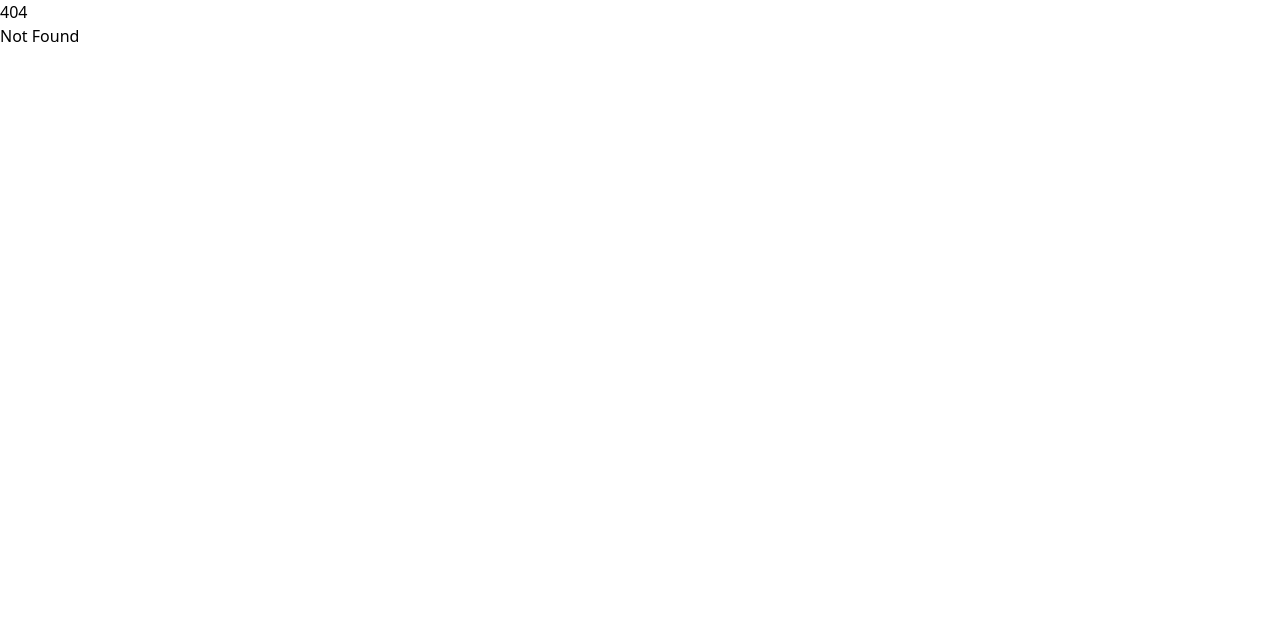
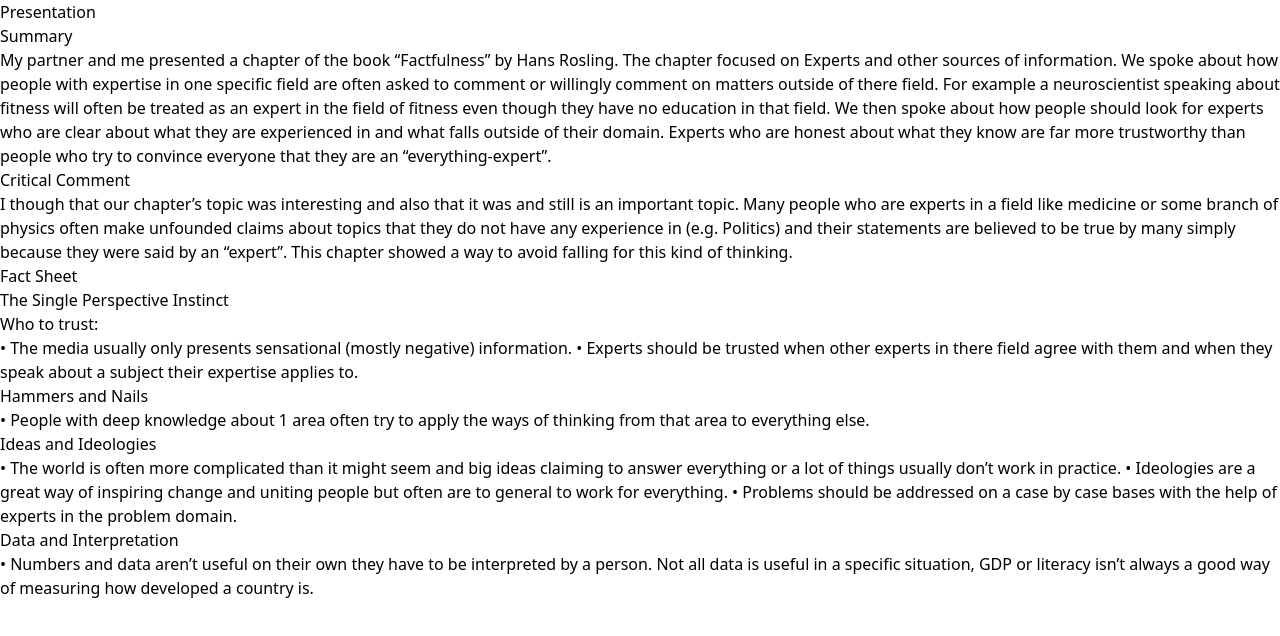
Before and after one commit to Jackboxx/eng-portfolio, a SvelteKit app: page /plane/presentation in a window 1280 px wide. Before the commit this address had no page. Shown: the top 636 px of the page. Built offline with nearby package versions, Linux system fonts and the light colour scheme.

Commit message:
add presentation page

```diff
--- /dev/null
+++ b/src/lib/content/presentation.svelte
@@ -0,0 +1,49 @@
+<h1 id="presentation">Presentation</h1>
+<h2 id="summary">Summary</h2>
+<p>
+	My partner and me presented a chapter of the book “Factfulness” by Hans Rosling. The
+	chapter focused on Experts and other sources of information. We spoke about how people
+	with expertise in one specific field are often asked to comment or willingly comment on
+	matters outside of there field. For example a neuroscientist speaking about fitness will
+	often be treated as an expert in the field of fitness even though they have no education
+	in that field. We then spoke about how people should look for experts who are clear
+	about what they are experienced in and what falls outside of their domain. Experts who
+	are honest about what they know are far more trustworthy than people who try to convince
+	everyone that they are an “everything-expert”.
+</p>
+<h2 id="critical-comment">Critical Comment</h2>
+<p>
+	I though that our chapter’s topic was interesting and also that it was and still is an
+	important topic. Many people who are experts in a field like medicine or some branch of
+	physics often make unfounded claims about topics that they do not have any experience in
+	(e.g. Politics) and their statements are believed to be true by many simply because they
+	were said by an “expert”. This chapter showed a way to avoid falling for this kind of
+	thinking.
+</p>
+<h2 id="fact-sheet">Fact Sheet</h2>
+<h3 id="the-single-perspective-instinct">The Single Perspective Instinct</h3>
+<h4 id="who-to-trust">Who to trust:</h4>
+<p>
+	• The media usually only presents sensational (mostly negative) information. • Experts
+	should be trusted when other experts in there field agree with them and when they speak
+	about a subject their expertise applies to.
+</p>
+<h4 id="hammers-and-nails">Hammers and Nails</h4>
+<p>
+	• People with deep knowledge about 1 area often try to apply the ways of thinking from
+	that area to everything else.
+</p>
+<h4 id="ideas-and-ideologies">Ideas and Ideologies</h4>
+<p>
+	• The world is often more complicated than it might seem and big ideas claiming to
+	answer everything or a lot of things usually don’t work in practice. • Ideologies are a
+	great way of inspiring change and uniting people but often are to general to work for
+	everything. • Problems should be addressed on a case by case bases with the help of
+	experts in the problem domain.
+</p>
+<h4 id="data-and-interpretation">Data and Interpretation</h4>
+<p>
+	• Numbers and data aren’t useful on their own they have to be interpreted by a person.
+	Not all data is useful in a specific situation, GDP or literacy isn’t always a good way
+	of measuring how developed a country is.
+</p>
--- a/src/routes/+page.svelte
+++ b/src/routes/+page.svelte
@@ -14,7 +14,7 @@
 		},
 		{
 			title: 'Presentation',
-			href: 'WIP',
+			href: 'presentation',
 			position: { x: 230, y: 250 },
 		},
 		{
--- /dev/null
+++ b/src/routes/plane/presentation/+page.svelte
@@ -0,0 +1,5 @@
+<script>
+	import Presentation from '$lib/content/presentation.svelte';
+</script>
+
+<Presentation />
--- /dev/null
+++ b/src/routes/presentation/+page.svelte
@@ -0,0 +1,8 @@
+<script>
+	import Presentation from '$lib/content/presentation.svelte';
+	import TypingBoard from '$lib/typing/typingBoard.svelte';
+</script>
+
+<TypingBoard>
+	<Presentation />
+</TypingBoard>
```
